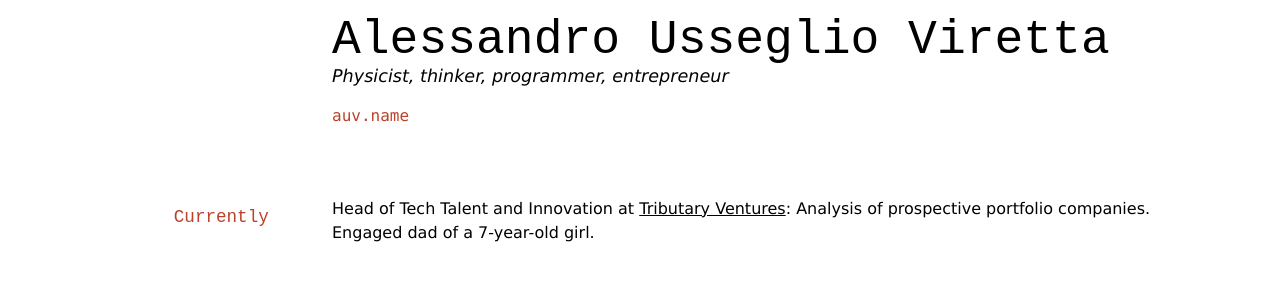
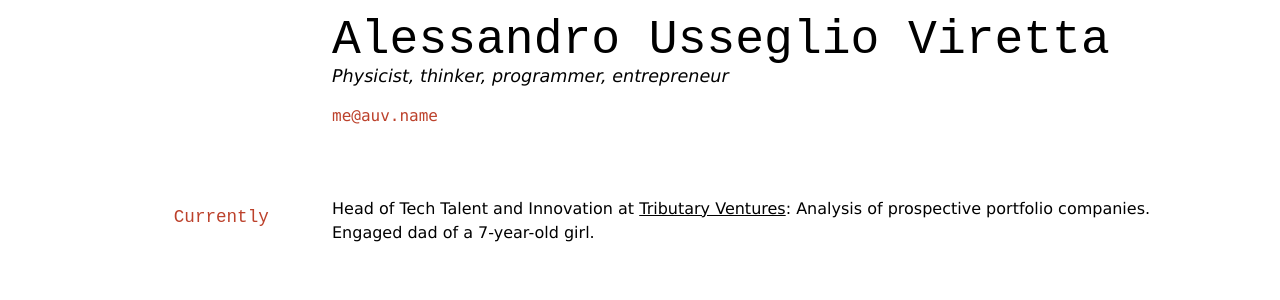
Before and after one commit to aus70/aus70.github.io, a Jekyll site: the page built from index.md, in a window 1280 px wide. Shown: the top 300 px of the page. Built offline with Jekyll 4.4.1, drawn with Linux system fonts in a browser that asks for light colours.

Commit message:
fixed email

```diff
--- a/index.md
+++ b/index.md
@@ -6,7 +6,7 @@ title: Alessandro Usseglio Viretta's CV
 Physicist, thinker, programmer, entrepreneur
 
 <div id="webaddress">
-<a href="me@auv.name">auv.name</a>
+<a href="mailto:me@auv.name">me@auv.name</a>
 </div>
 
 
```
